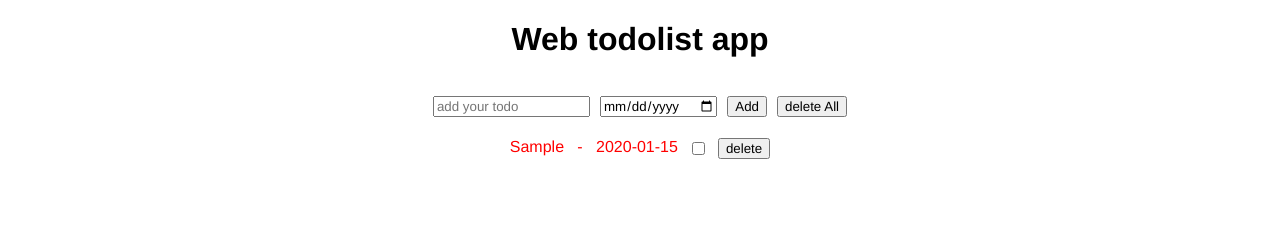
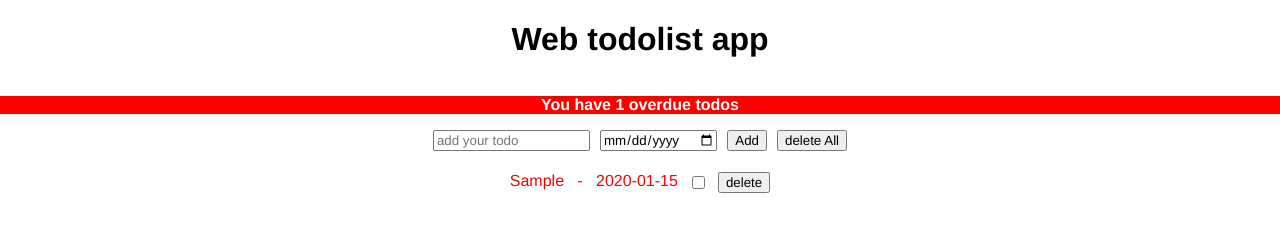
Before and after one commit to HakiEBIBI/web-todo, a website built with Vite: page index.html in a window 1280 px wide. Both pictures are taken after typing "Sample", "2020-01-15" into the empty fields and a click on the button "Add". Built offline with nearby package versions, Linux system fonts and the light colour scheme.

Commit message:
feat: added a warning message if the user have a overdue date close #9

```diff
--- a/index.html
+++ b/index.html
@@ -9,6 +9,7 @@
 <body>
 <h1 class="title-site">Web todolist app</h1>
 <p id="todo-creation-error"></p>
+<p id="overdue-date"></p>
 <div class="all-todo-input">
   <input id="todo-input" type="text" placeholder="add your todo">
   <input type="date" id="datetime-input">
--- a/src/main.ts
+++ b/src/main.ts
@@ -10,6 +10,8 @@ const errorBox = document.querySelector<HTMLParagraphElement>(
   '#todo-creation-error',
 )
 const deleteAllButton = document.querySelector<HTMLButtonElement>('#delete-all')
+const overdueDate =
+  document.querySelector<HTMLParagraphElement>('#overdue-date')
 
 if (
   inputBox &&
@@ -17,7 +19,8 @@ if (
   buttonBox &&
   datetime &&
   errorBox &&
-  deleteAllButton
+  deleteAllButton &&
+  overdueDate
 ) {
   const todos = JSON.parse(localStorage.getItem('todos') || '[]')
 
@@ -38,6 +41,7 @@ if (
       todos.splice(index, 1)
       saveTodos()
       li.remove()
+      changeColorDate(li, '')
     }
   }
 
@@ -46,8 +50,10 @@ if (
     todos.length = 0
     saveTodos()
     listBox.innerHTML = ''
+    overdueDate.innerText = ''
   }
 
+  //function that check if the date is due and change the color of the todo
   const changeColorDate = (element: HTMLElement, dueDate: string) => {
     const currentDate = new Date()
     const parsedDate = new Date(dueDate)
@@ -62,6 +68,19 @@ if (
       element.classList.add('yellow')
     } else if (diffDays > 4) {
       element.classList.add('green')
+    }
+
+    const overdueTodos = todos.filter((todo: { date: string }) => {
+      const parsedDate = new Date(todo.date)
+      return parsedDate < new Date()
+    }).length
+
+    if (element.classList.contains('red')) {
+      overdueDate.innerText = `You have ${overdueTodos} overdue todos `
+    }
+
+    if (overdueTodos === 0) {
+      overdueDate.innerText = ''
     }
   }
 
--- a/src/style.css
+++ b/src/style.css
@@ -73,3 +73,11 @@ li {
 .green {
   color: green;
 }
+
+#overdue-date {
+  background: red;
+  color: white;
+  display: flex;
+  justify-content: center;
+  font-weight: bold;
+}
```
